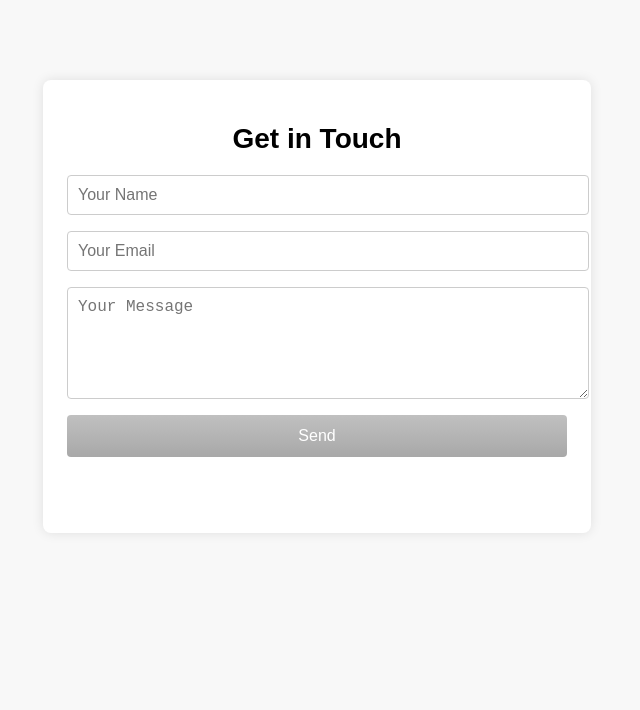
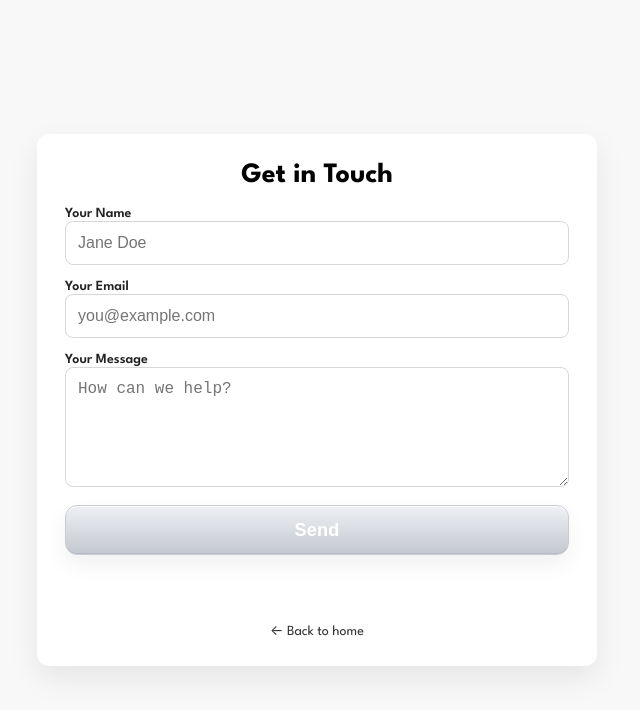
Before and after one commit to desaideep89/FiberMind-website-coming, a plain HTML site: page contact.html in a window 1280 px wide. Shown: the whole page, without its empty margins (323-963 px from the left). Drawn offline with nearby package versions, Linux system fonts and the light colour scheme.

Commit message:
Update contact.html

```diff
--- a/contact.html
+++ b/contact.html
@@ -3,99 +3,191 @@
 <head>
   <meta charset="UTF-8" />
   <meta name="viewport" content="width=device-width, initial-scale=1.0"/>
-  <title>Contact Us - FiberMind.AI</title>
+  <title>Contact Us – FiberMind.AI</title>
+
+  <!-- League Spartan to match index -->
+  <link href="https://fonts.googleapis.com/css2?family=League+Spartan:wght@400;600;700&display=swap" rel="stylesheet" />
+
   <style>
-    body {
-      font-family: Arial, sans-serif;
-      background-color: #f8f8f8;
-      color: #000;
-      margin: 0;
-      padding: 0;
+    :root{
+      --bg:#f8f8f8;
+      --fg:#000;
+      --muted:#666;
+
+      /* Matte silver button */
+      --btn-fg:#fff;
+      --btn-edge:#c9ccd3;
+      --btn-top:#eef0f4;
+      --btn-mid:#d7dae0;
+      --btn-bot:#c3c7cf;
     }
-    .container {
-      max-width: 500px;
-      margin: 80px auto;
-      background: #fff;
-      padding: 24px;
-      border-radius: 8px;
-      box-shadow: 0 0 12px rgba(0,0,0,0.1);
+
+    *{ box-sizing:border-box; }
+    html,body{ margin:0; height:100%; background:var(--bg); color:var(--fg); font-family:"League Spartan",system-ui,-apple-system,Segoe UI,Roboto,Helvetica,Arial; }
+
+    .wrap{
+      min-height:100%;
+      display:grid;
+      place-items:center;
+      padding:24px;
     }
-    h1 {
-      text-align: center;
-      font-size: 28px;
+
+    .card{
+      width:min(92vw,560px);
+      background:#fff;
+      border-radius:12px;
+      padding:28px;
+      box-shadow:0 12px 30px rgba(0,0,0,.08);
     }
-    form {
-      display: grid;
-      gap: 16px;
-      margin-top: 20px;
+
+    h1{
+      margin:0 0 18px 0;
+      font-size:28px;
+      font-weight:700;
+      text-align:center;
     }
-    input, textarea {
-      padding: 10px;
-      font-size: 16px;
-      border: 1px solid #ccc;
-      border-radius: 4px;
-      width: 100%;
+
+    form{ display:grid; gap:14px; margin-top:6px; }
+
+    label{ font-size:14px; color:#222; font-weight:600; }
+    input, textarea{
+      width:100%;
+      padding:12px;
+      font-size:16px;
+      border:1px solid #d7d7d7;
+      border-radius:8px;
+      outline:none;
+      background:#fff;
     }
-    button {
-      background: linear-gradient(#c0c0c0, #a8a8a8);
-      color: white;
-      font-size: 16px;
-      border: none;
-      padding: 12px;
-      border-radius: 4px;
-      cursor: pointer;
+    input:focus, textarea:focus{ border-color:#b7b7b7; }
+
+    textarea{ resize:vertical; min-height:120px; }
+
+    /* Hidden honeypot */
+    .hp{ position:absolute; left:-9999px; top:-9999px; height:0; width:0; overflow:hidden; }
+
+    .btn{
+      height:50px;
+      border-radius:12px;
+      border:1px solid var(--btn-edge);
+      background:linear-gradient(180deg,var(--btn-top),var(--btn-mid) 55%,var(--btn-bot));
+      color:var(--btn-fg);
+      font-weight:700;
+      font-size:18px;
+      letter-spacing:.3px;
+      cursor:pointer;
+      display:inline-grid;
+      place-items:center;
+      transition:filter .15s ease, transform .05s ease, box-shadow .2s ease;
+      box-shadow:
+        inset 0 1px 0 rgba(255,255,255,0.9),
+        inset 0 -1px 0 rgba(0,0,0,0.06),
+        0 10px 22px rgba(0,0,0,0.06);
     }
-    button:hover {
-      background: linear-gradient(#d0d0d0, #b0b0b0);
+    .btn:hover{ filter:saturate(1.04); }
+    .btn:active{ transform:translateY(1px); }
+    .btn[disabled]{ opacity:.6; cursor:not-allowed; }
+
+    .status{ text-align:center; margin-top:10px; font-size:14px; }
+    .success{ color:#128a3a; }
+    .error{ color:#c01010; }
+
+    .back{
+      margin-top:18px;
+      display:block;
+      text-align:center;
+      color:#333;
+      text-decoration:none;
+      font-size:14px;
     }
-    .status {
-      text-align: center;
-      margin-top: 10px;
-      font-size: 14px;
-    }
-    .success { color: green; }
-    .error { color: red; }
   </style>
 </head>
 <body>
+  <main class="wrap">
+    <section class="card" aria-labelledby="contact-title">
+      <h1 id="contact-title">Get in Touch</h1>
 
-<div class="container">
-  <h1>Get in Touch</h1>
-  <form id="contact-form">
-    <input type="text" name="from_name" placeholder="Your Name" required />
-    <input type="email" name="reply_to" placeholder="Your Email" required />
-    <textarea name="message" rows="5" placeholder="Your Message" required></textarea>
-    <button type="submit">Send</button>
-    <div class="status" id="success"></div>
-    <div class="status" id="error"></div>
-  </form>
-</div>
+      <form id="contact-form" novalidate>
+        <!-- Honeypot (leave empty) -->
+        <input type="text" name="company" class="hp" autocomplete="off" tabindex="-1" aria-hidden="true"/>
 
-<script src="https://cdn.jsdelivr.net/npm/emailjs-com@3/dist/email.min.js"></script>
-<script>
-  (function() {
-    emailjs.init("ksBl8QzdNnKi3X_6Z"); // Public Key
-  })();
+        <div>
+          <label for="name">Your Name</label>
+          <input id="name" name="name" type="text" placeholder="Jane Doe" required />
+        </div>
 
-  document.getElementById('contact-form').addEventListener('submit', function(event) {
-    event.preventDefault();
+        <div>
+          <label for="email">Your Email</label>
+          <input id="email" name="email" type="email" placeholder="you@example.com" required />
+        </div>
 
-    const templateParams = {
-      from_name: this.from_name.value,
-      reply_to: this.reply_to.value,
-      message: this.message.value
-    };
+        <div>
+          <label for="message">Your Message</label>
+          <textarea id="message" name="message" placeholder="How can we help?" required></textarea>
+        </div>
 
-    emailjs.send("service_o3gz1fq", "template_fsbeqkd", templateParams)
-      .then(function(response) {
-        document.getElementById('success').textContent = "Message sent successfully!";
-        document.getElementById('error').textContent = "";
-      }, function(error) {
-        document.getElementById('error').textContent = "Failed to send message. Please try again.";
-        document.getElementById('success').textContent = "";
-      });
-  });
-</script>
+        <button id="sendBtn" type="submit" class="btn">Send</button>
 
+        <div class="status success" id="success" role="status" aria-live="polite"></div>
+        <div class="status error" id="error" role="alert" aria-live="assertive"></div>
+      </form>
+
+      <a class="back" href="index.html">← Back to home</a>
+    </section>
+  </main>
+
+  <!-- EmailJS browser SDK -->
+  <script src="https://cdn.jsdelivr.net/npm/@emailjs/browser@3/dist/email.min.js"></script>
+  <script>
+    // Init with your public key (required)
+    emailjs.init({ publicKey: "ksBl8QzdNnKi3X_6Z" });
+
+    const form = document.getElementById('contact-form');
+    const sendBtn = document.getElementById('sendBtn');
+    const ok = document.getElementById('success');
+    const err = document.getElementById('error');
+
+    form.addEventListener('submit', async (e) => {
+      e.preventDefault();
+      ok.textContent = '';
+      err.textContent = '';
+
+      // Honeypot check
+      if (form.company && form.company.value) {
+        err.textContent = "Failed to send message. Please try again.";
+        return;
+      }
+
+      // Basic validation
+      if (!form.name.value.trim() || !form.email.value.trim() || !form.message.value.trim()) {
+        err.textContent = "Please fill out all fields.";
+        return;
+      }
+
+      // Disable UI while sending
+      sendBtn.disabled = true;
+      sendBtn.textContent = 'Sending…';
+
+      // Template variables MUST match your EmailJS template: {{name}}, {{email}}, {{message}}
+      const templateParams = {
+        name: form.name.value.trim(),
+        email: form.email.value.trim(),
+        message: form.message.value.trim()
+      };
+
+      try {
+        await emailjs.send("service_o3gz1fq", "template_fsbeqkd", templateParams);
+        ok.textContent = "Message sent! We’ll be in touch soon.";
+        form.reset();
+      } catch (e) {
+        // Surface the real error for debugging; you can replace with a generic message later
+        err.textContent = "Failed to send message. " + (e?.text || "Please try again.");
+        console.error("EmailJS error:", e);
+      } finally {
+        sendBtn.disabled = false;
+        sendBtn.textContent = 'Send';
+      }
+    });
+  </script>
 </body>
 </html>
```
